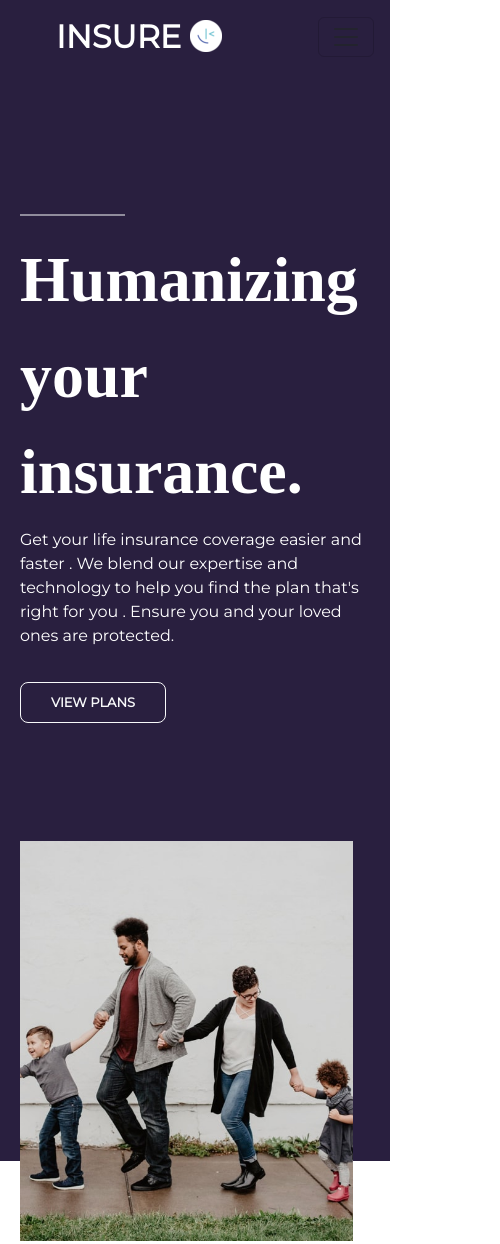
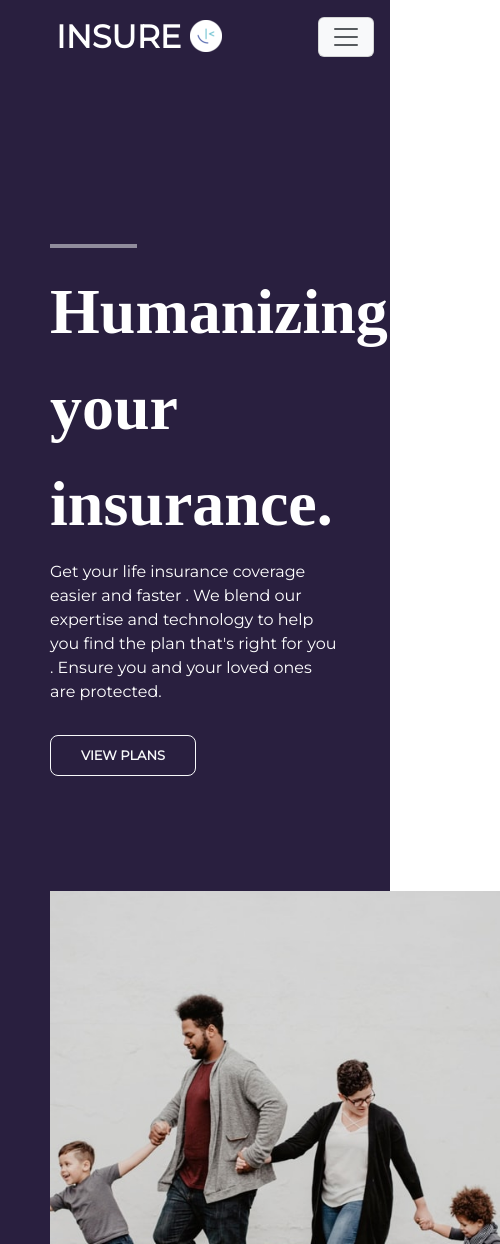
Before and after one commit to PIYUSH1927/insurance-landing-page, a plain HTML site: page index.html in a window 390 px wide. Shown: the top 1244 px of the page, 500 px wide, since content can reach past the window. Drawn offline with nearby package versions, Linux system fonts and the light colour scheme.

Commit message:
first commit

```diff
--- a/index.html
+++ b/index.html
@@ -26,7 +26,7 @@
   <nav class="navbar navbar-expand-lg ">
     <a class=" navbar-brand fw-bolder ms-5 ps-5" href="#">INSURE <img class="mb-2" src="images/favicon.png"
         alt="logo"></a>
-    <button class="navbar-toggler me-3 " type="button " data-bs-toggle="collapse" data-bs-target="#navbarNav"
+    <button class="navbar-toggler me-3 bg-light " type="button " data-bs-toggle="collapse" data-bs-target="#navbarNav"
       aria-controls="navbarNav " aria-expanded="false" aria-label="Toggle navigation ">
       <span class="navbar-toggler-icon "></span>
     </button>
@@ -50,15 +50,15 @@
   </nav>
   <section id="title">
     <div class="row">
-      <div class="col-lg-6 col-md-6 col-sm-6">
+      <div class="col-lg-6 col-md-6 col-sm-12">
         <h1>
-          <hr class="border border-light border-1 opacity-50 ">Humanizing your insurance.
+          <hr class="border border-light border-2 opacity-50 ">Humanizing your insurance.
         </h1>
         <p>Get your life insurance coverage easier and faster . We blend our expertise and technology to help you find
           the plan that's right for you . Ensure you and your loved ones are protected.</p>
         <button type="button" class="btn btn-outline-light btn-lg plan-button">VIEW PLANS</button>
       </div>
-      <div class="col-lg-6 col-md-6 col-sm-6">
+      <div class="col-lg-6 col-md-6 col-sm-12">
         <img class="title-image " src="images/main.jpg" alt="main">
       </div>
     </div>
@@ -97,9 +97,9 @@
 
 
   <section id="Work">
-    <div class="row justify-content-center">
-      <div class="col-lg-6 col-md-12 col-sm-12">
-        <h1 class="mt-0">Find out more about how we work</h1>
+    <div class="row ">
+      <div class="col-lg-8 col-md-12 col-sm-12">
+        <h1 class="mt-0 ps-5">Find out more about how we work</h1>
       </div>
       <div class="col-lg-4 pt-5 ps-5">
         <button type="button" class="btn btn-light btn-lg plan-button">How we work</button>
--- a/styles.css
+++ b/styles.css
@@ -146,11 +146,11 @@ h3 {
     }
 
     .title-image {
-        width: 95%;
+        width: 450px;
     }
 
     #title {
-        padding: 20px;
+        padding: 50px;
     }
 
     #Work {
```
